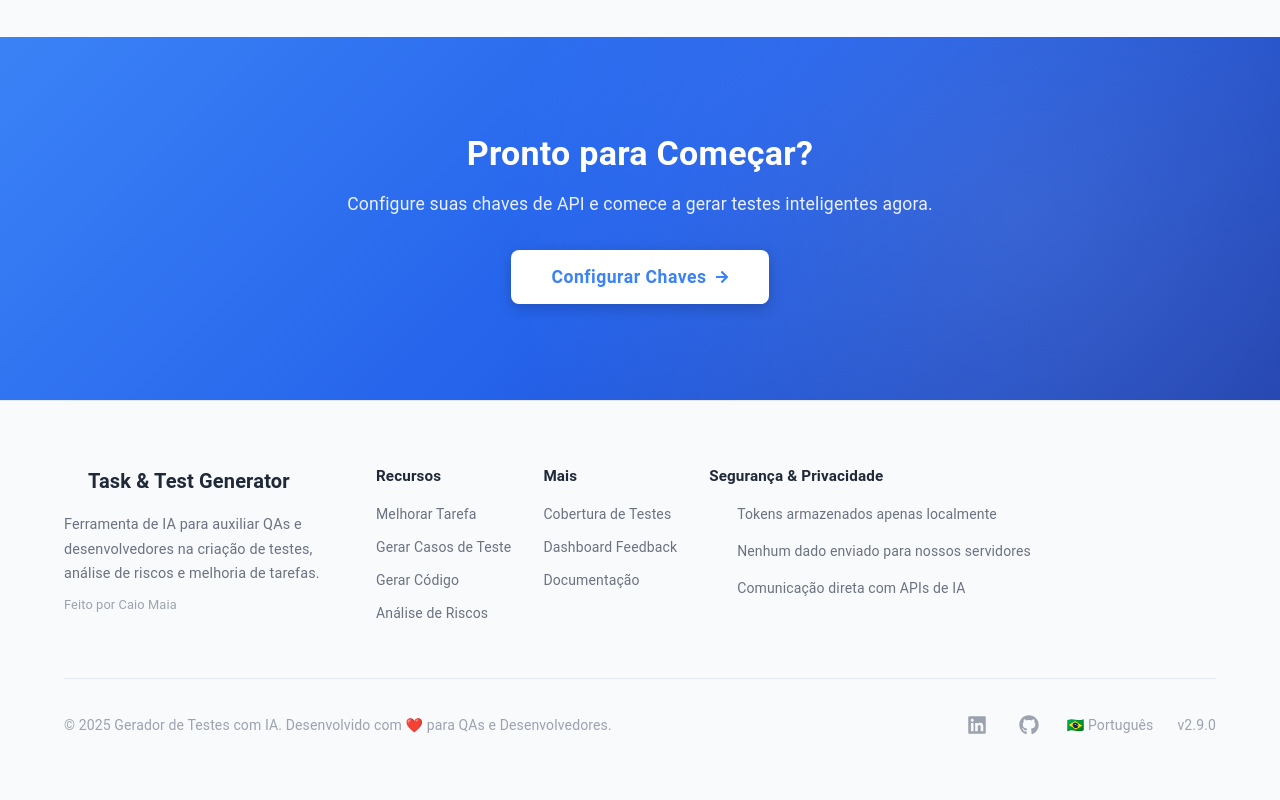
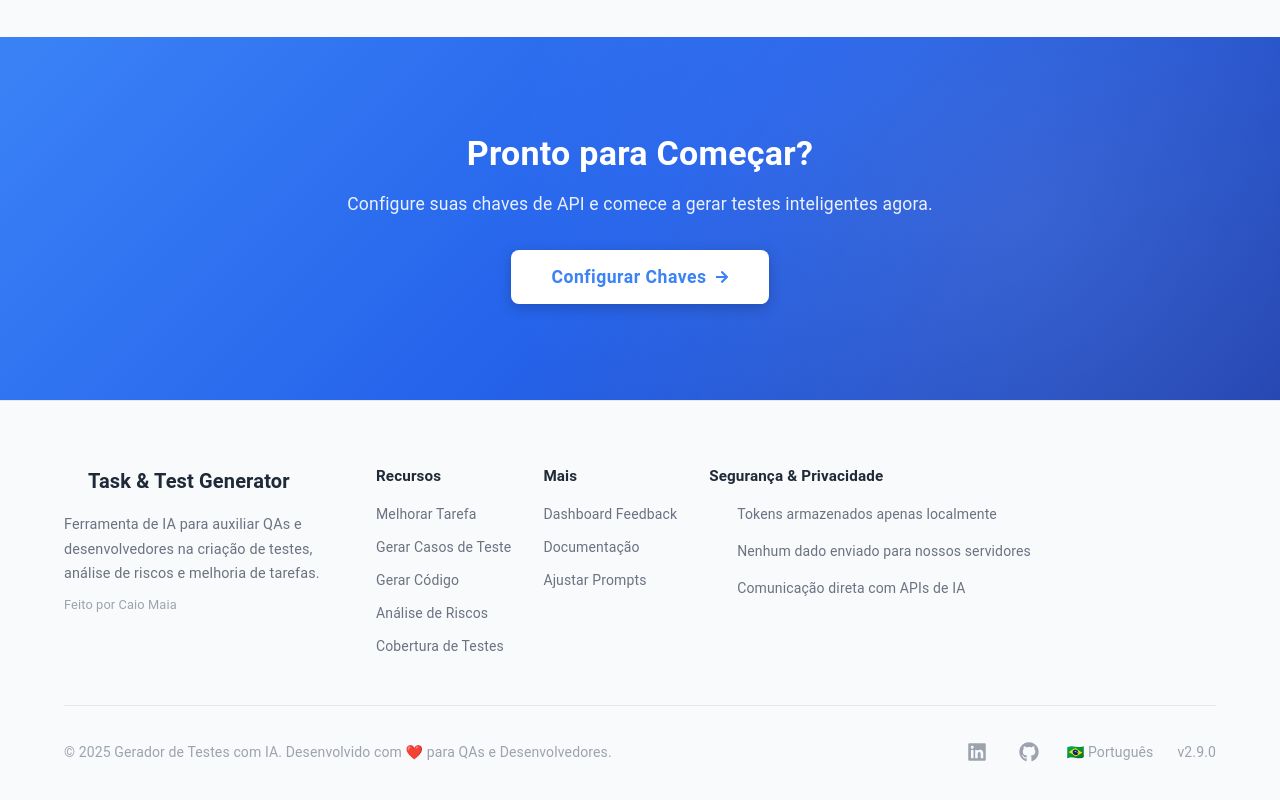
Before and after one commit to Caio-Maia/projeto-ia-testes, a React (Create React App) app in the folder front/: page / in a window 1280 px wide. Shown: the part 5098-5898 px from the top of the page. Built offline with nearby package versions, Linux system fonts and the light colour scheme; some icons are missing.

Commit message:
fix: footer links

```diff
--- a/front/src/components/LandingPage.js
+++ b/front/src/components/LandingPage.js
@@ -905,6 +905,19 @@ const LandingPage = ({ onOpenTokenDialog }) => {
                 >
                   {t('sidebar.riskAnalysis')}
                 </Typography>
+                <Typography
+                  component="span"
+                  onClick={() => navigate('/test-coverage')}
+                  sx={{
+                    color: isDarkMode ? '#9ca3af' : '#6b7280',
+                    fontSize: '0.875rem',
+                    cursor: 'pointer',
+                    '&:hover': { color: '#3b82f6' },
+                    transition: 'color 0.2s ease',
+                  }}
+                >
+                  {t('sidebar.coverage') || 'Cobertura'}
+                </Typography>
               </Box>
             </Grid>
 
@@ -923,19 +936,6 @@ const LandingPage = ({ onOpenTokenDialog }) => {
               <Box sx={{ display: 'flex', flexDirection: 'column', gap: 1.5 }}>
                 <Typography
                   component="span"
-                  onClick={() => navigate('/coverage')}
-                  sx={{
-                    color: isDarkMode ? '#9ca3af' : '#6b7280',
-                    fontSize: '0.875rem',
-                    cursor: 'pointer',
-                    '&:hover': { color: '#3b82f6' },
-                    transition: 'color 0.2s ease',
-                  }}
-                >
-                  {t('sidebar.coverage') || 'Cobertura'}
-                </Typography>
-                <Typography
-                  component="span"
                   onClick={() => navigate('/feedback-dashboard')}
                   sx={{
                     color: isDarkMode ? '#9ca3af' : '#6b7280',
@@ -949,7 +949,7 @@ const LandingPage = ({ onOpenTokenDialog }) => {
                 </Typography>
                 <Typography
                   component="span"
-                  onClick={() => navigate('/docs')}
+                  onClick={() => navigate('/documentation')}
                   sx={{
                     color: isDarkMode ? '#9ca3af' : '#6b7280',
                     fontSize: '0.875rem',
@@ -959,6 +959,19 @@ const LandingPage = ({ onOpenTokenDialog }) => {
                   }}
                 >
                   {t('sidebar.documentation') || 'Documentação'}
+                </Typography>
+                <Typography
+                  component="span"
+                  onClick={() => navigate('/adjust-prompts')}
+                  sx={{
+                    color: isDarkMode ? '#9ca3af' : '#6b7280',
+                    fontSize: '0.875rem',
+                    cursor: 'pointer',
+                    '&:hover': { color: '#3b82f6' },
+                    transition: 'color 0.2s ease',
+                  }}
+                >
+                  {t('sidebar.adjustPrompts') || 'Ajustar Prompts'}
                 </Typography>
               </Box>
             </Grid>
```
